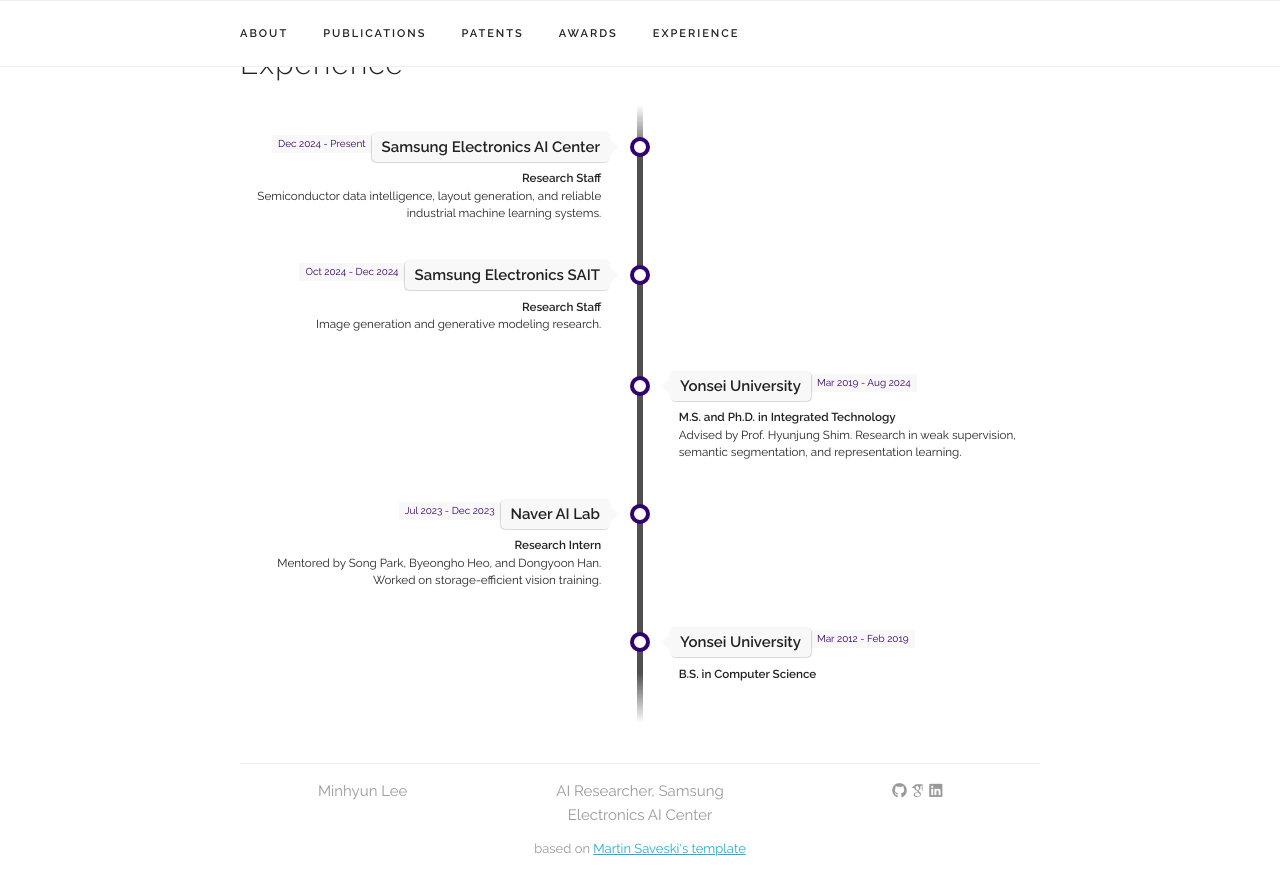
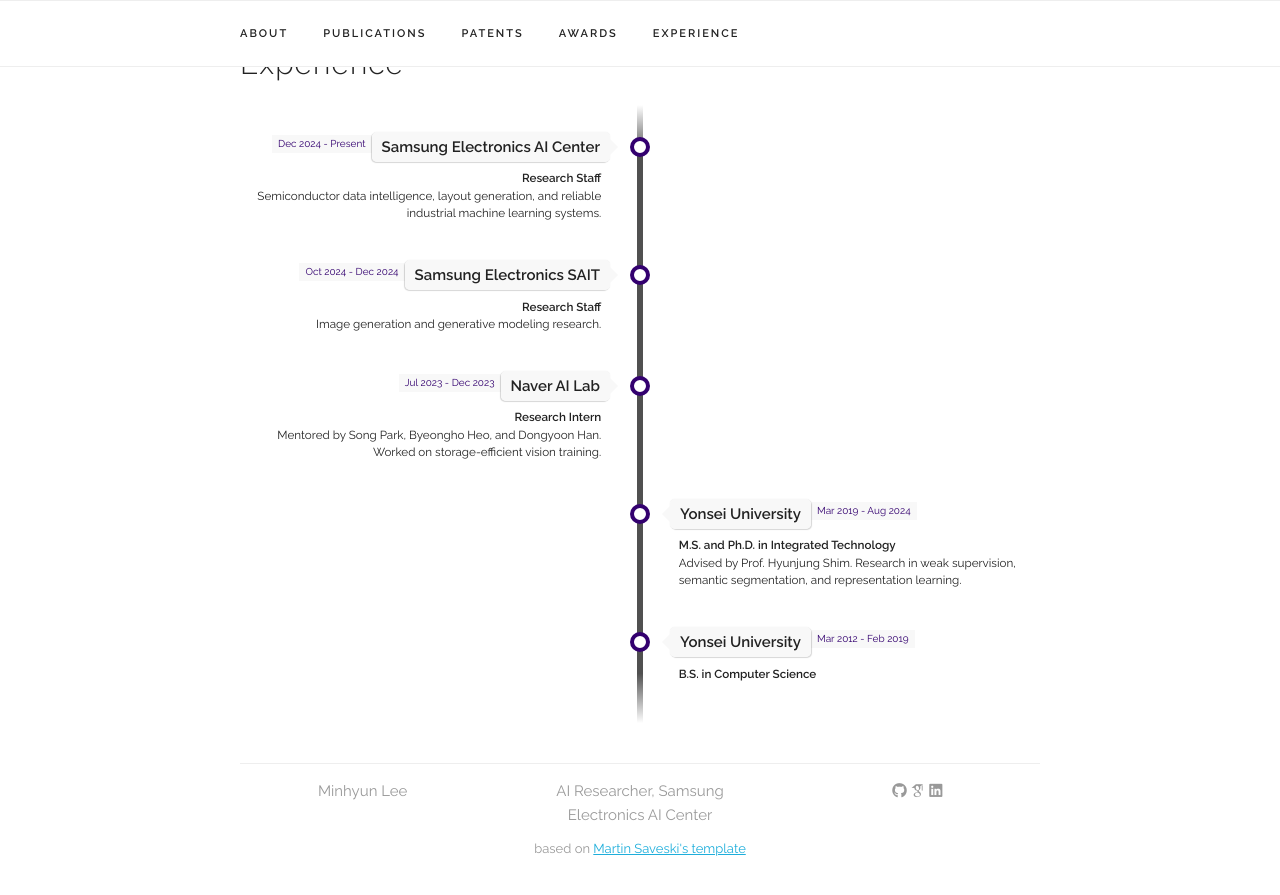
Before and after one commit to gaviotas/gaviotas.github.io, a Jekyll site: the page built from index.html, in a window 1280 px wide and 900 px high, scrolled down 3203 px. Shown: the top 895 px of the window. Built offline with Jekyll 4.4.1, drawn with Linux system fonts in a browser that asks for light colours; some web fonts are replaced; part of the change alters nothing that is shown.

```diff
--- a/_data/experience.yaml
+++ b/_data/experience.yaml
@@ -11,12 +11,6 @@ experiences:
     subtitle: "Image generation and generative modeling research."
     category: "work"
 
-  - place: "Yonsei University"
-    time: "Mar 2019 - Aug 2024"
-    title: "M.S. and Ph.D. in Integrated Technology"
-    subtitle: "Advised by Prof. Hyunjung Shim. Research in weak supervision, semantic segmentation, and representation learning."
-    category: "school"
-
   - place: "Naver AI Lab"
     time: "Jul 2023 - Dec 2023"
     title: "Research Intern"
@@ -24,6 +18,12 @@ experiences:
     category: "work"
 
   - place: "Yonsei University"
+    time: "Mar 2019 - Aug 2024"
+    title: "M.S. and Ph.D. in Integrated Technology"
+    subtitle: "Advised by Prof. Hyunjung Shim. Research in weak supervision, semantic segmentation, and representation learning."
+    category: "school"
+
+  - place: "Yonsei University"
     time: "Mar 2012 - Feb 2019"
     title: "B.S. in Computer Science"
     subtitle: ""
```
